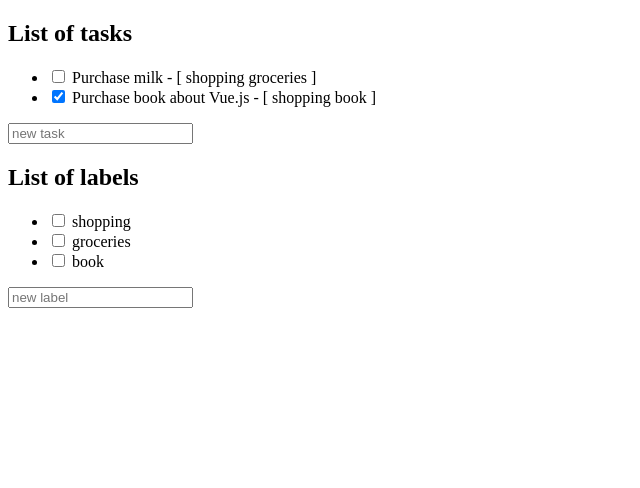
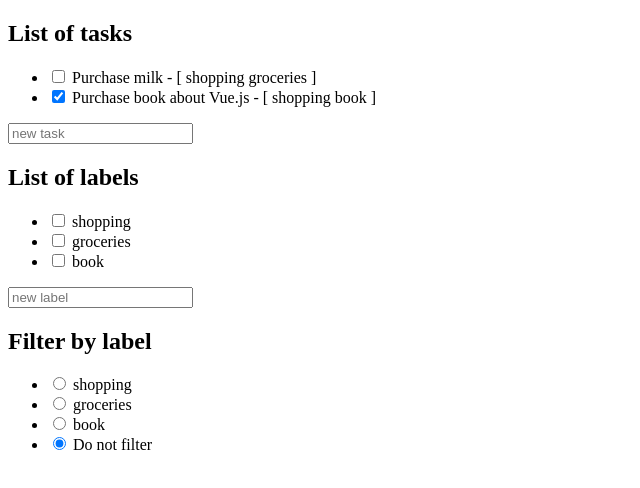
Before and after one commit to yuji91/vue_student_app, a Vue app: page / in a window 1280 px wide. Shown: the top 488 px of the page, without its empty margins (0-640 px from the left). Built offline with nearby package versions, Linux system fonts and the light colour scheme.

Commit message:
Add label filter by getter

```diff
--- a/src/App.vue
+++ b/src/App.vue
@@ -28,6 +28,19 @@
     <form v-on:submit.prevent="addLabel">
       <input type="text" v-model="newLabelText" placeholder="new label">
     </form>
+    <h2>Filter by label</h2>
+    <ul>
+      <li v-for="label in labels" v-bind:key="label.id">
+        <input type="radio" v-bind:checked="label.id === filter"
+               v-on:change="changeFilter(label.id)">
+        {{ label.text }}
+      </li>
+      <li>
+        <input type="radio" v-bind:checked="filter === null"
+               v-on:change="changeFilter(null)">
+        Do not filter
+      </li>
+    </ul>
   </div>
 </template>
 
@@ -42,10 +55,13 @@
   },
   computed: {
     tasks () {
-      return this.$store.state.tasks
+      return this.$store.getters.filteredTasks
     },
     labels () {
       return this.$store.state.labels
+    },
+    filter () {
+      return this.$store.state.filter
     }
   },
   methods: {
@@ -71,6 +87,11 @@
     getLabelText (id) {
       const label = this.labels.filter(label => label.id === id)[0]
       return label ? label.text : ''
+    },
+    changeFilter (labelId) {
+      this.$store.commit('changeFilter', {
+        filter: labelId
+      })
     }
   }
 }
--- a/src/store/index.js
+++ b/src/store/index.js
@@ -34,7 +34,18 @@
       }
     ],
     nextTaskId: 3,
-    nextLabelId: 4
+    nextLabelId: 4,
+    filter: null
+  },
+  getters: {
+    filteredTasks (state) {
+      if (!state.filter) {
+        return state.tasks
+      }
+      return state.tasks.filter(task => {
+        return task.labelIds.indexOf(state.filter) >= 0
+      })
+    }
   },
   mutations: {
     addTask (state, { name, labelIds }) {
@@ -60,6 +71,9 @@
         text
       })
       state.nextLabelId++
+    },
+    changeFilter (state, { filter }) {
+      state.filter = filter
     }
   }
 })
```
